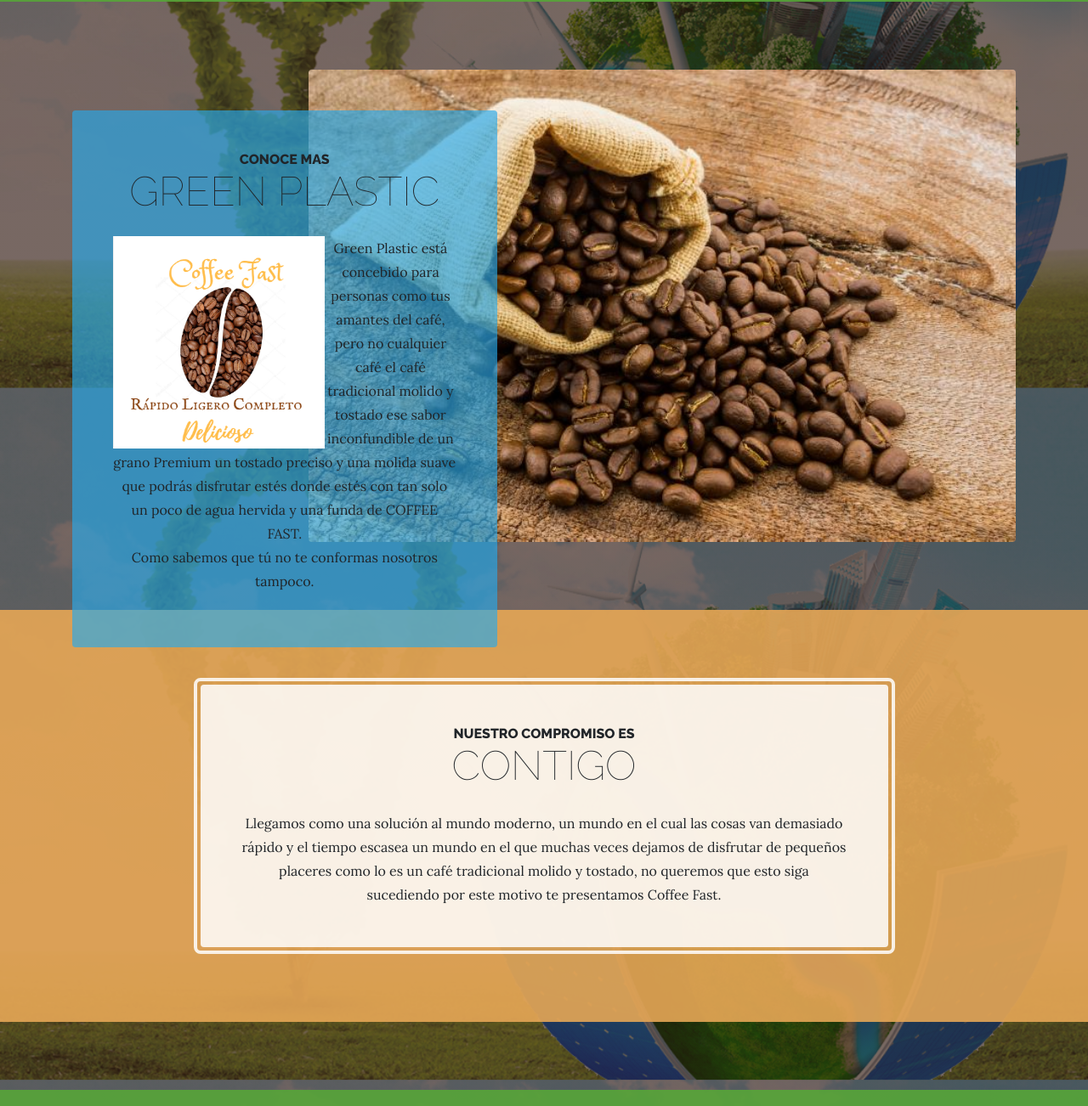
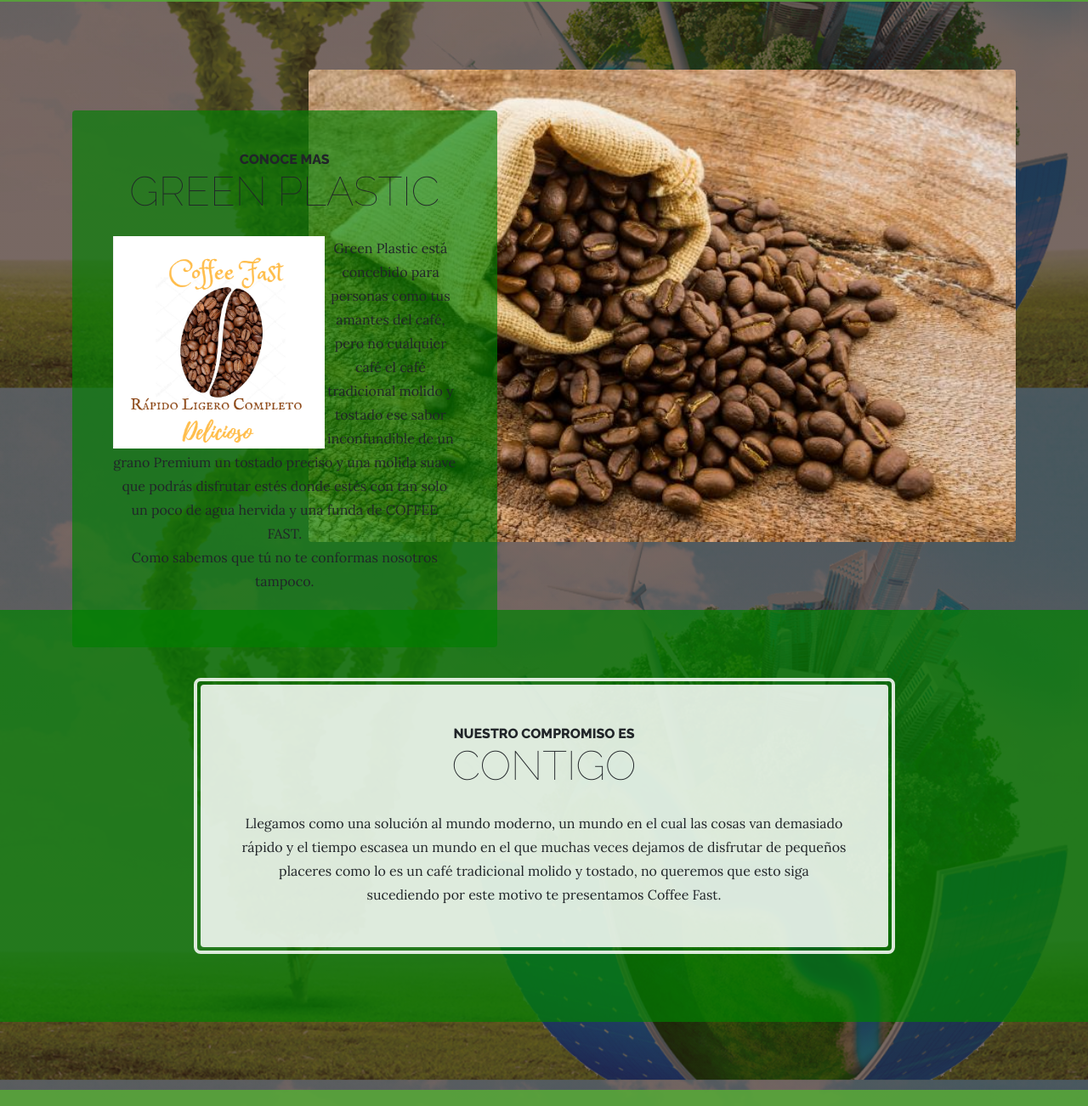
Before and after one commit to sarepforever/Green-Plastic, a website: page index.html in a window 1280 px wide. Shown: the part 358-1660 px from the top of the page at 85% size. Drawn offline with Linux system fonts and the light colour scheme.

Commit message:
Update business-casual.css

```diff
--- a/css/business-casual.css
+++ b/css/business-casual.css
@@ -72,7 +72,7 @@
 }
 
 .bg-faded {
-  background-color: rgba(39, 170, 236, 0.65);
+  background-color: rgba(0, 128, 0, 0.65);
 }
 
 #mainNav {
@@ -146,7 +146,7 @@
 .cta {
   padding-top: 5rem;
   padding-bottom: 5rem;
-  background-color: rgba(230, 167, 86, 0.9);
+  background-color: rgba(0, 128, 0, 0.7);
 }
 
 .cta .cta-inner {
```
